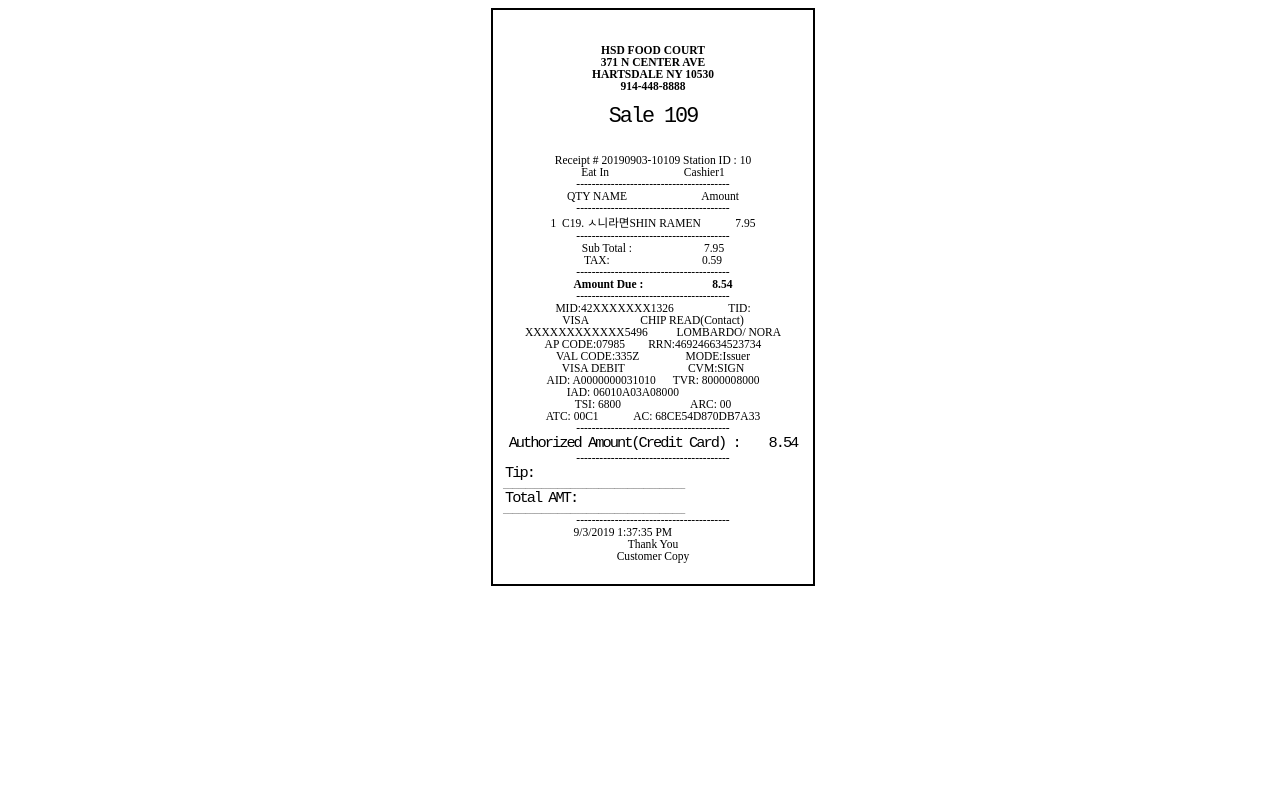
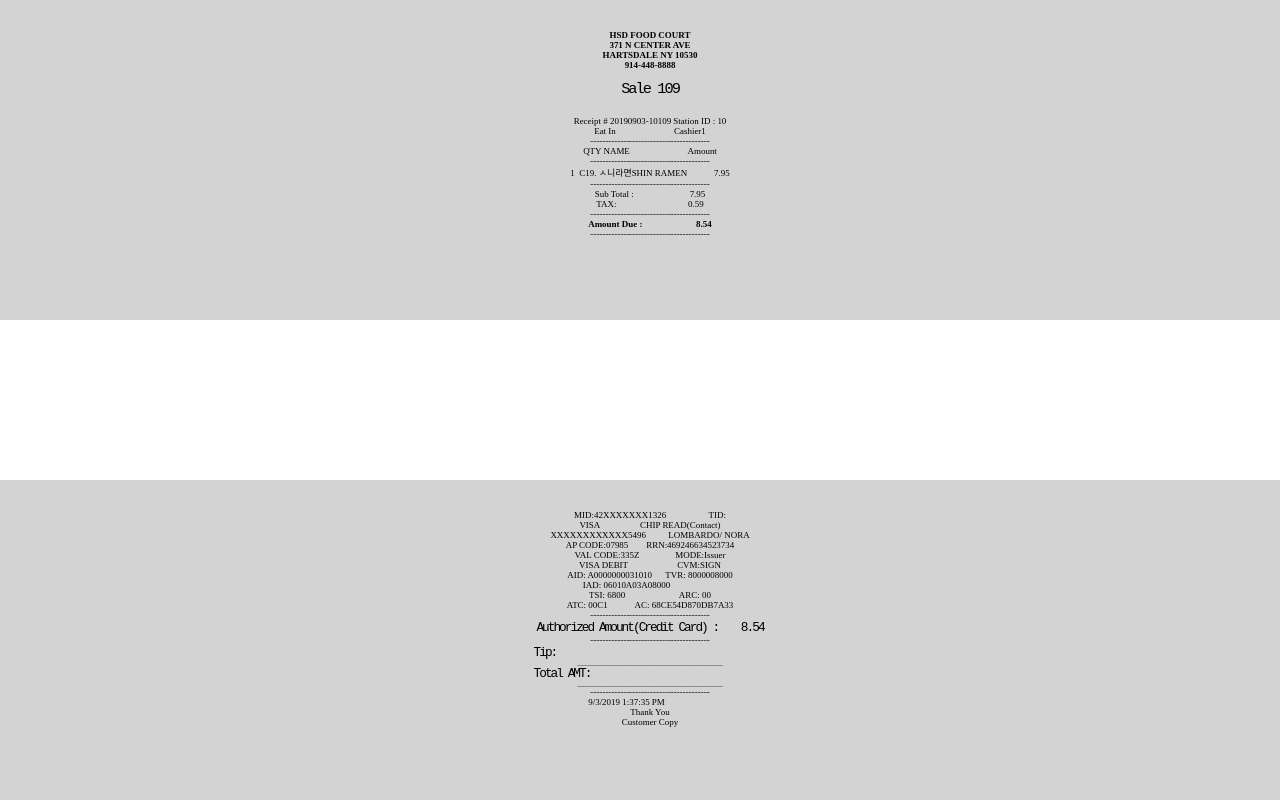
Before and after one commit to lombn867/core-lab, a plain HTML site: page week-2/index-2 copy.html in a window 1280 px wide. Drawn offline with Linux system fonts and the light colour scheme; a web font is replaced by a local one.

Commit message:
WEEK 2 homework
WEEK 2 homework.

RECEIPTS: 2, 3, 5
BOX MODELS: index, index-1, index-5

```diff
--- a/week-2/index-2 copy.html
+++ b/week-2/index-2 copy.html
@@ -6,11 +6,12 @@
     <meta http-equiv="X-UA-Compatible" content="ie=edge">
     <link rel="stylesheet" href="https://use.typekit.net/zay6tan.css">
     <link href="https://fonts.googleapis.com/css?family=Open+Sans+Condensed:300&display=swap" rel="stylesheet">
+    <link rel="stylesheet" type="text/css" href="style-2.css">
     <title>receipt 3</title>
 </head>
 <body>
 <div class="doc">
-    <div class="content">
+    <div class="upper-box">
         <div class="est">
             <br/>
             <br/><strong>
@@ -37,6 +38,13 @@
             Amount Due : &nbsp;&nbsp;&nbsp;&nbsp;&nbsp;&nbsp;&nbsp;&nbsp;&nbsp;&nbsp;&nbsp;&nbsp;&nbsp;&nbsp;&nbsp;&nbsp;&nbsp;&nbsp;&nbsp;&nbsp;&nbsp;&nbsp; 8.54 <br/>
             </strong>
             ---------------------------------------- <br/>
+            </div>
+    </div>
+
+
+    <div class="lower-box">
+        <div class="info">
+            <br/><br/>
             MID:42XXXXXXX1326 &nbsp;&nbsp;&nbsp;&nbsp;&nbsp;&nbsp;&nbsp;&nbsp;&nbsp;&nbsp;&nbsp;&nbsp;&nbsp;&nbsp;&nbsp;&nbsp;&nbsp; TID: <br/>
             VISA &nbsp;&nbsp;&nbsp;&nbsp;&nbsp;&nbsp;&nbsp;&nbsp;&nbsp;&nbsp;&nbsp;&nbsp;&nbsp;&nbsp;&nbsp;&nbsp;&nbsp;CHIP READ(Contact) <br/>
             XXXXXXXXXXXX5496 &nbsp;&nbsp;&nbsp;&nbsp;&nbsp;&nbsp;&nbsp;&nbsp;&nbsp;LOMBARDO/ NORA <br/>
@@ -76,92 +84,8 @@
             Customer Copy <br/> <br/>
         </div>
     </div>
+
 </div>
 </body>
-<style>
-    .doc {
-     max-width: 300px;
-     margin: auto;
-}
 
-    .content {
-     width: 300px;
-     border: 2px solid black;
-     padding: 10px;
-     margin: 1px;
-}
-
-    .est {
-    font-family: input mono condensed, medium;
-    font-size: .9vw;
-    text-align: center;
-}
-
-    .salenom {
-    font-family: input-mono-compressed, monospace;
-    font-size: 1.7vw;
-    letter-spacing: -2px;
-    font-style: normal;
-    text-align: center;
-}
-
-    .recnom {
-    font-family: input mono condensed, medium;
-    font-size: .9vw;
-    text-align: center;
-}
-
-    .auth {
-    font-family: input-mono-compressed, monospace;
-    font-size: 1.2vw;
-    letter-spacing: -2px;
-    font-style: normal;
-    text-align: center;
-}
-
-    .line {
-    font-family: input mono condensed, medium;
-    font-size: .9vw;
-    text-align: center;
-}
-
-    .tip {
-    font-family: input-mono-compressed, monospace;
-    font-size: 1.2vw;
-    letter-spacing: -2px;
-    font-style: normal;
-    text-align: center;
-}
-
-    .line2 {
-    font-family: OCR B Std, regular;
-    font-size: .5vw;
-}
-
-    .amt {
-    font-family: input-mono-compressed, monospace;
-    font-size: 1.2vw;
-    letter-spacing: -2px;
-    font-style: normal;
-    text-align: center;
-}
-
-    .line3 {
-    font-family: OCR B Std, regular;
-    font-size: .5vw;
-}
-
-    .line4 {
-    font-family: input mono condensed, medium;
-    font-size: .9vw;
-    text-align: center;
-}
-
-    .date {
-    font-family: input mono condensed, medium;
-    font-size: .9vw;
-    text-align: center;
-}
-
-</style>
 </html>
--- a/week-2/style-2.css
+++ b/week-2/style-2.css
@@ -0,0 +1,111 @@
+.doc {
+    max-width: 300px;
+    margin: auto;
+}
+
+
+
+   .est {
+   font-family: input mono condensed, medium;
+   font-size: .7vw;
+   text-align: center;
+}
+
+   .salenom {
+   font-family: input-mono-compressed, monospace;
+   font-size: 1.2vw;
+   letter-spacing: -2px;
+   font-style: normal;
+   text-align: center;
+}
+
+   .recnom {
+   font-family: input mono condensed, medium;
+   font-size: .7vw;
+   text-align: center;
+}
+
+    .info {
+        font-family: input mono condensed, medium;
+        font-size: .7vw;
+        text-align: center;
+    }
+
+   .auth {
+   font-family: input-mono-compressed, monospace;
+   font-size: 1vw;
+   letter-spacing: -2px;
+   font-style: normal;
+   text-align: center;
+}
+
+   .line {
+   font-family: input mono condensed, medium;
+   font-size: .7vw;
+   text-align: center;
+}
+
+   .tip {
+   font-family: input-mono-compressed, monospace;
+   font-size: 1vw;
+   letter-spacing: -2px;
+   font-style: normal;
+   text-align: center;
+}
+
+   .line2 {
+   font-family: OCR B Std, regular;
+   font-size: .4vw;
+   text-align: center;
+}
+
+   .amt {
+   font-family: input-mono-compressed, monospace;
+   font-size: 1vw;
+   letter-spacing: -2px;
+   font-style: normal;
+   text-align: center;
+}
+
+   .line3 {
+   font-family: OCR B Std, regular;
+   font-size: .4vw;
+   text-align: center;
+}
+
+   .line4 {
+   font-family: input mono condensed, medium;
+   font-size: .7vw;
+   text-align: center;
+}
+
+   .date {
+   font-family: input mono condensed, medium;
+   font-size: .7vw;
+   text-align: center;
+}
+
+.upper-box {
+
+    background-color: lightgray;
+    width: 100%;
+    height: 300px;
+    position:absolute;
+    top:0;
+    left:0;
+    margin: 0;
+    padding: 10px;
+}
+
+.lower-box {
+
+    background-color: lightgray;
+    width: 100%;
+    height: 300px;
+    position:absolute;
+    bottom:0;
+    left:0;
+    margin: 0;
+    padding: 10px;
+    padding-top: 10px;
+}
--- a/week-2/style-4.css
+++ b/week-2/style-4.css
@@ -0,0 +1,54 @@
+
+  .doc {
+       max-width: 300px;
+       margin: auto;
+  }
+
+
+
+
+  /*<embed src="files/HMARTLOGO.pdf" type="application/pdf" width="100%" height="100px">*/
+
+  .est {
+      font-family: t26-carbon, monospace;
+      font-size: .4vw;
+      font-style: normal;
+      letter-spacing: .5px;
+      line-height: 11px;
+  }
+
+  .items {
+      font-family: t26-carbon, monospace;
+      font-size: .5vw;
+      font-style: normal;
+      letter-spacing: .5px;
+      line-height: 11px;
+  }
+
+  .line {
+      font-family: t26-carbon, monospace;
+      font-size: .5vw;
+      font-style: normal;
+      letter-spacing: .5px;
+      line-height: 11px;
+  }
+
+  .debit{
+      font-family: t26-carbon, monospace;
+      font-size: .5vw;
+      font-style: normal;
+      letter-spacing: .5px;
+      line-height: 11px;
+  }
+
+  .center-box {
+    width: 200px;
+    height: 250px;
+    background-color: lightgray;
+
+    padding: 10px;
+    margin: 280px auto;
+
+    text-align: center;
+    overflow-y:scroll;
+}
```
Also changed, not shown: week-2/index-1 copy.html (+9 -6 lines), week-2/index-4 copy.html (+6 -65 lines), week-2/style-1.css (+31 -3 lines).
